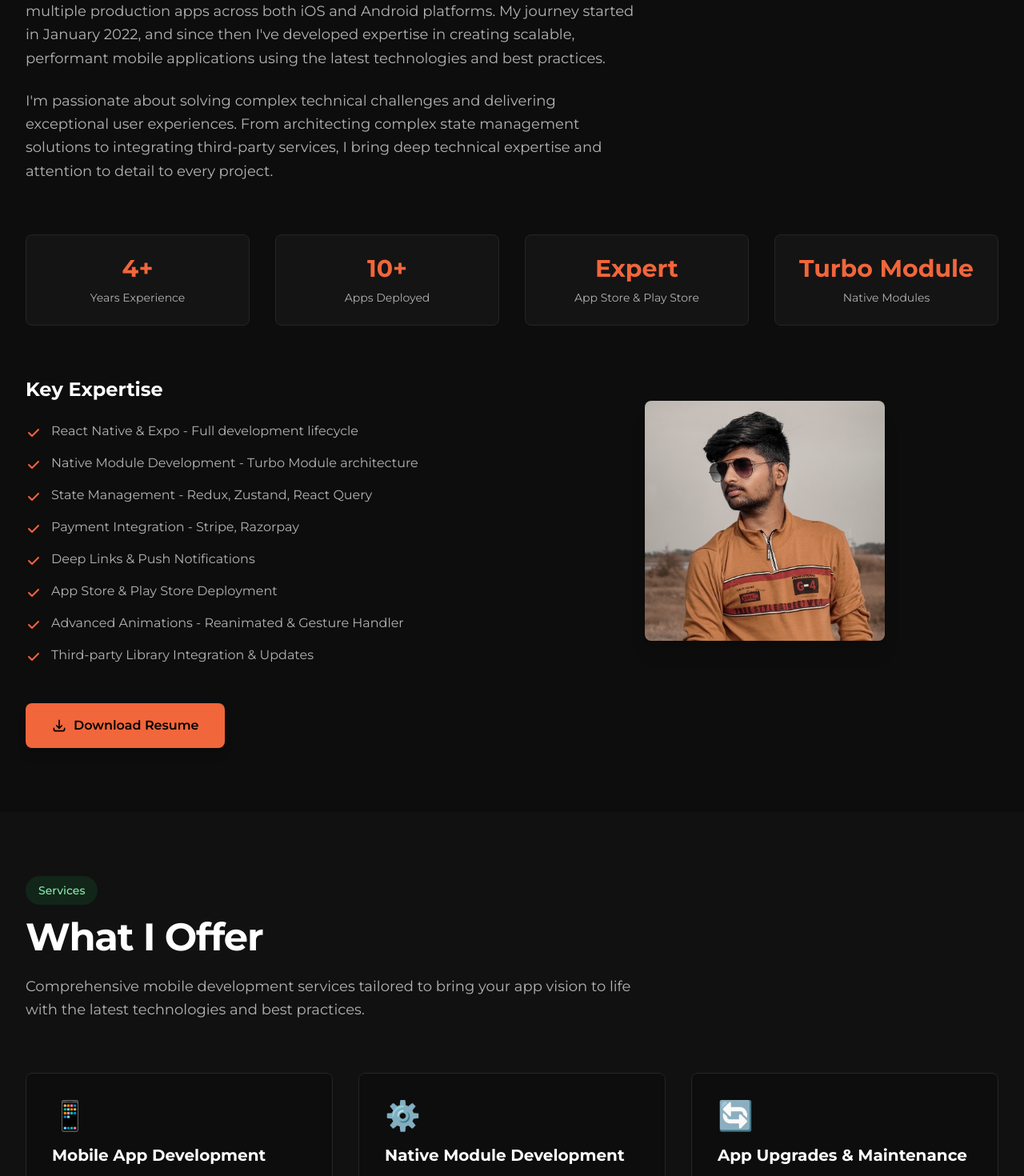
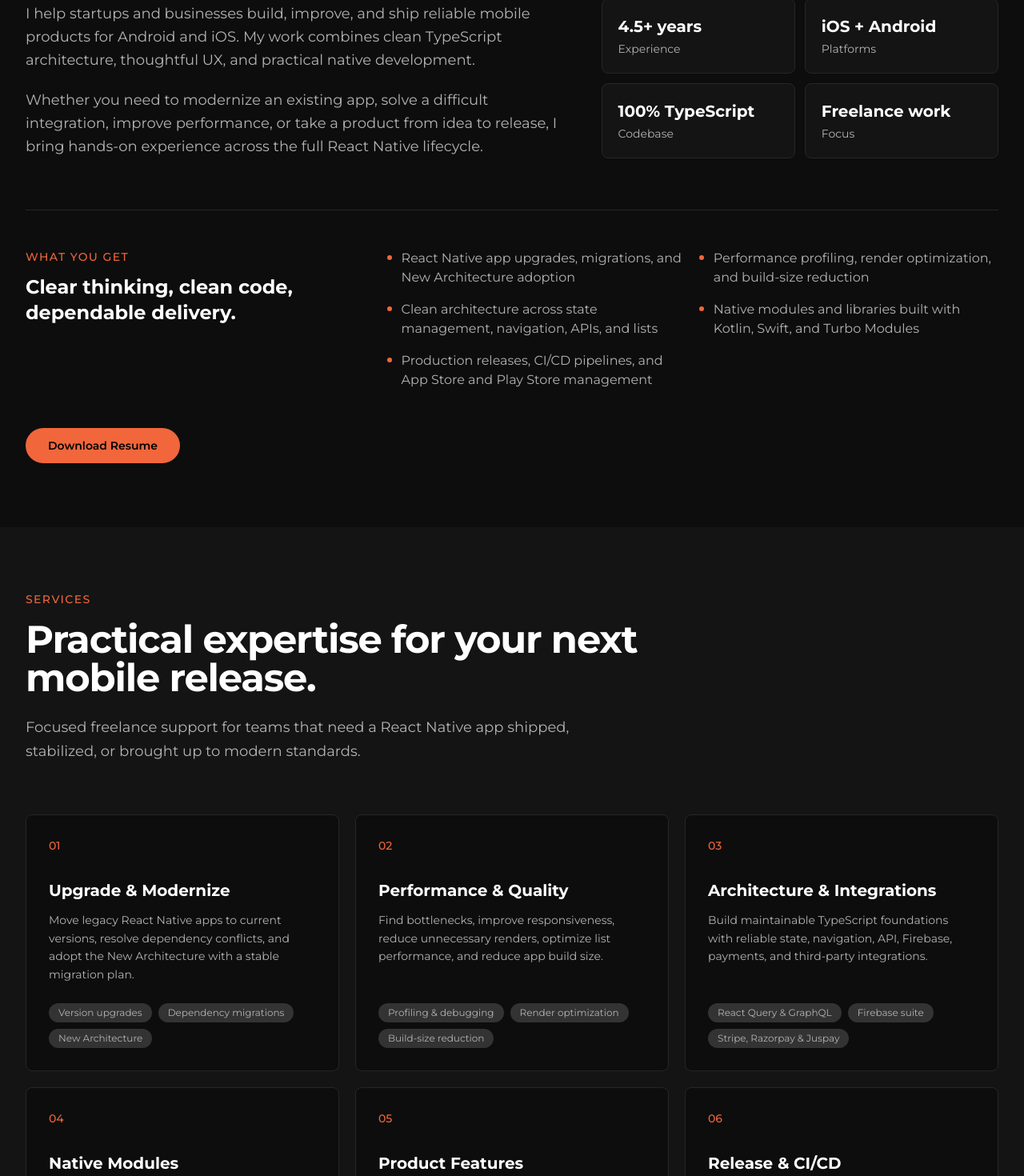
Before and after one commit to vijaygojiya/vm-gojiya, a Next.js app: page / in a window 1280 px wide. Shown: the part 1266-2736 px from the top of the page at 80% size. Built offline with nearby package versions, Linux system fonts and the light colour scheme.

Commit message:
refactor: streamline About section and remove unused components
Co-authored-by: Vijay Ahir <101892538+vijaygojiya@users.noreply.github.com>

```diff
--- a/src/app/page.tsx
+++ b/src/app/page.tsx
@@ -5,9 +5,6 @@ import Footer from '@/components/Footer'
 import Hero from '@/components/Hero'
 import Projects from '@/components/Projects'
 import Services from '@/components/Services'
-import Skills from '@/components/Skills'
-import Testimonials from '@/components/Testimonials'
-
 export default function Component() {
   return (
     <div className="flex min-h-screen flex-col bg-background dark:bg-background">
@@ -16,9 +13,7 @@ export default function Component() {
         <Hero />
         <About />
         <Services />
-        <Skills />
         <Projects />
-        <Testimonials />
         <Contact />
       </main>
       <Footer />
--- a/src/components/About.tsx
+++ b/src/components/About.tsx
@@ -1,100 +1,66 @@
-import Link from 'next/link'
-
 export default function About() {
   const highlights = [
-    { label: 'Years Experience', value: '4+' },
-    { label: 'Apps Deployed', value: '10+' },
-    { label: 'App Store & Play Store', value: 'Expert' },
-    { label: 'Native Modules', value: 'Turbo Module' }
+    { label: 'Experience', value: '4.5+ years' },
+    { label: 'Platforms', value: 'iOS + Android' },
+    { label: 'Codebase', value: '100% TypeScript' },
+    { label: 'Focus', value: 'Freelance work' },
+  ]
+
+  const strengths = [
+    'React Native app upgrades, migrations, and New Architecture adoption',
+    'Performance profiling, render optimization, and build-size reduction',
+    'Clean architecture across state management, navigation, APIs, and lists',
+    'Native modules and libraries built with Kotlin, Swift, and Turbo Modules',
+    'Production releases, CI/CD pipelines, and App Store and Play Store management',
   ]
 
   return (
-    <section id="about" className="bg-background py-20 dark:bg-background">
+    <section id="about" className="bg-background py-20">
       <div className="container">
-        <div className="mb-16 max-w-3xl">
-          <span className="inline-block rounded-full bg-blue-100 px-4 py-2 text-sm font-medium text-blue-700 dark:bg-blue-900/30 dark:text-blue-300 mb-4">
-            About Me
-          </span>
-          <h2 className="mb-6 text-4xl font-bold tracking-tight text-foreground md:text-5xl">
-            Building Production-Ready Mobile Apps
+        <div className="grid gap-12 lg:grid-cols-[1.15fr_0.85fr] lg:items-end">
+          <div>
+            <p className="mb-4 text-sm font-medium uppercase tracking-widest text-primary">About me</p>
+            <h2 className="mb-6 max-w-3xl text-4xl font-bold tracking-tight text-foreground md:text-5xl">
+              A React Native developer for serious freelance projects.
             </h2>
-          <p className="mb-6 text-lg text-muted-foreground leading-relaxed">
-            With over 4 years of professional React Native experience, I've built and deployed multiple production apps across both iOS and Android platforms. My journey started in January 2022, and since then I've developed expertise in creating scalable, performant mobile applications using the latest technologies and best practices.
+            <p className="max-w-2xl text-lg leading-relaxed text-muted-foreground">
+              I help startups and businesses build, improve, and ship reliable mobile products for Android and iOS. My work combines clean TypeScript architecture, thoughtful UX, and practical native development.
             </p>
-          <p className="mb-6 text-lg text-muted-foreground leading-relaxed">
-            I'm passionate about solving complex technical challenges and delivering exceptional user experiences. From architecting complex state management solutions to integrating third-party services, I bring deep technical expertise and attention to detail to every project.
+            <p className="mt-5 max-w-2xl text-lg leading-relaxed text-muted-foreground">
+              Whether you need to modernize an existing app, solve a difficult integration, improve performance, or take a product from idea to release, I bring hands-on experience across the full React Native lifecycle.
             </p>
           </div>
 
-        <div className="grid gap-8 md:grid-cols-2 lg:grid-cols-4 mb-16">
-          {highlights.map((item, idx) => (
-            <div
-              key={idx}
-              className="rounded-lg border border-border bg-muted/50 p-6 text-center dark:bg-muted/20">
-              <p className="text-3xl font-bold text-primary mb-2">{item.value}</p>
-              <p className="text-sm text-muted-foreground">{item.label}</p>
+          <div className="grid grid-cols-2 gap-3 sm:grid-cols-4 lg:grid-cols-2">
+            {highlights.map((item) => (
+              <div key={item.label} className="rounded-lg border border-border bg-muted/20 p-5">
+                <p className="text-xl font-bold text-foreground">{item.value}</p>
+                <p className="mt-1 text-sm text-muted-foreground">{item.label}</p>
               </div>
             ))}
           </div>
+        </div>
 
-        <div className="grid gap-12 md:grid-cols-2 items-center">
+        <div className="mt-16 grid gap-10 border-t border-border pt-12 md:grid-cols-[0.7fr_1.3fr]">
           <div>
-            <h3 className="mb-6 text-2xl font-bold text-foreground">Key Expertise</h3>
-            <ul className="space-y-4">
-              {[
-                'React Native & Expo - Full development lifecycle',
-                'Native Module Development - Turbo Module architecture',
-                'State Management - Redux, Zustand, React Query',
-                'Payment Integration - Stripe, Razorpay',
-                'Deep Links & Push Notifications',
-                'App Store & Play Store Deployment',
-                'Advanced Animations - Reanimated & Gesture Handler',
-                'Third-party Library Integration & Updates'
-              ].map((item, idx) => (
-                <li key={idx} className="flex items-start gap-3">
-                  <svg
-                    className="mt-1 h-5 w-5 flex-shrink-0 text-accent"
-                    fill="currentColor"
-                    viewBox="0 0 20 20">
-                    <path
-                      fillRule="evenodd"
-                      d="M16.707 5.293a1 1 0 010 1.414l-8 8a1 1 0 01-1.414 0l-4-4a1 1 0 011.414-1.414L8 12.586l7.293-7.293a1 1 0 011.414 0z"
-                      clipRule="evenodd"
-                    />
-                  </svg>
-                  <span className="text-muted-foreground">{item}</span>
+            <p className="mb-3 text-sm font-medium uppercase tracking-widest text-primary">What you get</p>
+            <h3 className="text-2xl font-bold text-foreground">Clear thinking, clean code, dependable delivery.</h3>
+          </div>
+          <ul className="grid gap-4 sm:grid-cols-2">
+            {strengths.map((strength) => (
+              <li key={strength} className="flex gap-3 text-muted-foreground">
+                <span className="mt-2 size-1.5 shrink-0 rounded-full bg-primary" />
+                <span>{strength}</span>
               </li>
             ))}
           </ul>
-          </div>
-          <div className="flex justify-center">
-            <img
-              src="/vm.jpg"
-              alt="Vijay Gojiya"
-              width={400}
-              height={400}
-              className="h-auto w-full max-w-[300px] rounded-lg shadow-xl"
-            />
-          </div>
         </div>
 
         <div className="mt-12">
           <a
             download="Vijay-Gojiya-Resume"
             href="/resume.pdf"
-            className="inline-flex items-center justify-center gap-2 rounded-lg bg-primary px-8 py-4 text-base font-semibold text-primary-foreground shadow-lg transition-all hover:shadow-xl hover:scale-105 focus:outline-none focus:ring-2 focus:ring-primary focus:ring-offset-2 dark:focus:ring-offset-background">
-            <svg
-              className="h-5 w-5"
-              fill="none"
-              stroke="currentColor"
-              viewBox="0 0 24 24">
-              <path
-                strokeLinecap="round"
-                strokeLinejoin="round"
-                strokeWidth={2}
-                d="M4 16v1a3 3 0 003 3h10a3 3 0 003-3v-1m-4-4l-4 4m0 0l-4-4m4 4V4"
-              />
-            </svg>
+            className="inline-flex items-center justify-center rounded-full bg-primary px-7 py-3 text-sm font-semibold text-primary-foreground transition-opacity hover:opacity-85">
             Download Resume
           </a>
         </div>
--- a/src/components/NavBar.tsx
+++ b/src/components/NavBar.tsx
@@ -7,7 +7,6 @@ import { Button } from './ui/button'
 const links = [
   { href: '#about', label: 'About' },
   { href: '#services', label: 'Services' },
-  { href: '#skills', label: 'Skills' },
   { href: '#projects', label: 'Projects' },
   { href: '#contact', label: 'Contact' }
 ]
--- a/src/components/Services.tsx
+++ b/src/components/Services.tsx
@@ -1,81 +1,70 @@
 export default function Services() {
   const services = [
     {
-      icon: '📱',
-      title: 'Mobile App Development',
-      description:
-        'Full-stack React Native development for iOS and Android. From concept to App Store and Play Store deployment.',
-      features: ['React Native', 'TypeScript', 'Expo & Bare Workflow']
+      number: '01',
+      title: 'Upgrade & Modernize',
+      description: 'Move legacy React Native apps to current versions, resolve dependency conflicts, and adopt the New Architecture with a stable migration plan.',
+      features: ['Version upgrades', 'Dependency migrations', 'New Architecture'],
     },
     {
-      icon: '⚙️',
-      title: 'Native Module Development',
-      description: 'Custom Turbo Modules to extend React Native capabilities with native code when needed.',
-      features: ['Turbo Module', 'Swift/Kotlin', 'Platform Integration']
+      number: '02',
+      title: 'Performance & Quality',
+      description: 'Find bottlenecks, improve responsiveness, reduce unnecessary renders, optimize list performance, and reduce app build size.',
+      features: ['Profiling & debugging', 'Render optimization', 'Build-size reduction'],
     },
     {
-      icon: '🔄',
-      title: 'App Upgrades & Maintenance',
-      description:
-        'Upgrade your React Native apps to the latest versions. Manage dependencies and keep your app current and secure.',
-      features: ['Version Upgrades', 'Dependency Management', 'Performance Optimization']
+      number: '03',
+      title: 'Architecture & Integrations',
+      description: 'Build maintainable TypeScript foundations with reliable state, navigation, API, Firebase, payments, and third-party integrations.',
+      features: ['React Query & GraphQL', 'Firebase suite', 'Stripe, Razorpay & Juspay'],
     },
     {
-      icon: '💳',
-      title: 'Payment & Integration',
-      description:
-        'Seamless payment integration with Stripe, Razorpay, and other payment gateways. API and GraphQL integration.',
-      features: ['Stripe & Razorpay', 'REST APIs', 'GraphQL']
+      number: '04',
+      title: 'Native Modules',
+      description: 'Extend React Native with production-ready native functionality using Kotlin on Android, Swift on iOS, and Turbo Module patterns.',
+      features: ['Kotlin & Swift', 'Turbo Modules', 'Custom libraries'],
     },
     {
-      icon: '🗺️',
-      title: 'Maps & Location Services',
-      description:
-        'Implement Google Maps, location tracking, and geolocation features in your mobile app.',
-      features: ['Google Maps', 'GPS Tracking', 'Location Services']
+      number: '05',
+      title: 'Product Features',
+      description: 'Deliver polished mobile experiences with maps, location, push notifications, media, chat, document uploads, forms, and offline support.',
+      features: ['Maps & deep linking', 'Media & chat', 'MMKV & offline playback'],
     },
     {
-      icon: '✨',
-      title: 'Animation & UI Polish',
-      description:
-        'Create smooth, performant animations using Reanimated and Gesture Handler for delightful user experiences.',
-      features: ['Reanimated', 'Gesture Handler', 'Custom UI']
-    }
+      number: '06',
+      title: 'Release & CI/CD',
+      description: 'Take your app through a dependable release process with store deployments, Fastlane, GitHub Actions, and Expo EAS pipelines.',
+      features: ['App Store & Play Store', 'Fastlane', 'GitHub Actions & EAS'],
+    },
   ]
 
   return (
-    <section id="services" className="bg-muted/30 py-20 dark:bg-muted/10">
+    <section id="services" className="bg-muted/20 py-20">
       <div className="container">
         <div className="mb-16 max-w-3xl">
-          <span className="inline-block rounded-full bg-green-100 px-4 py-2 text-sm font-medium text-green-700 dark:bg-green-900/30 dark:text-green-300 mb-4">
-            Services
-          </span>
+          <p className="mb-4 text-sm font-medium uppercase tracking-widest text-primary">Services</p>
           <h2 className="mb-6 text-4xl font-bold tracking-tight text-foreground md:text-5xl">
-            What I Offer
+            Practical expertise for your next mobile release.
           </h2>
-          <p className="text-lg text-muted-foreground leading-relaxed">
-            Comprehensive mobile development services tailored to bring your app vision to life with the latest technologies and best practices.
+          <p className="text-lg leading-relaxed text-muted-foreground">
+            Focused freelance support for teams that need a React Native app shipped, stabilized, or brought up to modern standards.
           </p>
         </div>
 
-        <div className="grid gap-8 md:grid-cols-2 lg:grid-cols-3">
-          {services.map((service, idx) => (
-            <div
-              key={idx}
-              className="rounded-lg border border-border bg-background p-8 shadow-sm transition-all hover:shadow-lg hover:border-primary/50 dark:bg-background">
-              <div className="mb-4 text-4xl">{service.icon}</div>
+        <div className="grid gap-5 md:grid-cols-2 lg:grid-cols-3">
+          {services.map((service) => (
+            <article key={service.number} className="flex flex-col rounded-lg border border-border bg-background p-7 transition-colors hover:border-primary/50">
+              <p className="mb-8 text-sm font-medium text-primary">{service.number}</p>
               <h3 className="mb-3 text-xl font-bold text-foreground">{service.title}</h3>
-              <p className="mb-6 text-muted-foreground">{service.description}</p>
-              <div className="flex flex-wrap gap-2">
-                {service.features.map((feature, i) => (
-                  <span
-                    key={i}
-                    className="rounded-full bg-blue-100 px-3 py-1 text-sm text-blue-700 dark:bg-blue-900/30 dark:text-blue-300">
+              <p className="flex-1 text-sm leading-relaxed text-muted-foreground">{service.description}</p>
+              <ul className="mt-6 flex flex-wrap gap-2">
+                {service.features.map((feature) => (
+                  <li key={feature} className="rounded-full bg-muted px-3 py-1 text-xs text-muted-foreground">
                     {feature}
-                  </span>
+                  </li>
                 ))}
-              </div>
-            </div>
+              </ul>
+            </article>
           ))}
         </div>
       </div>
```
Lines whose indentation alone changed are shown as unchanged.
